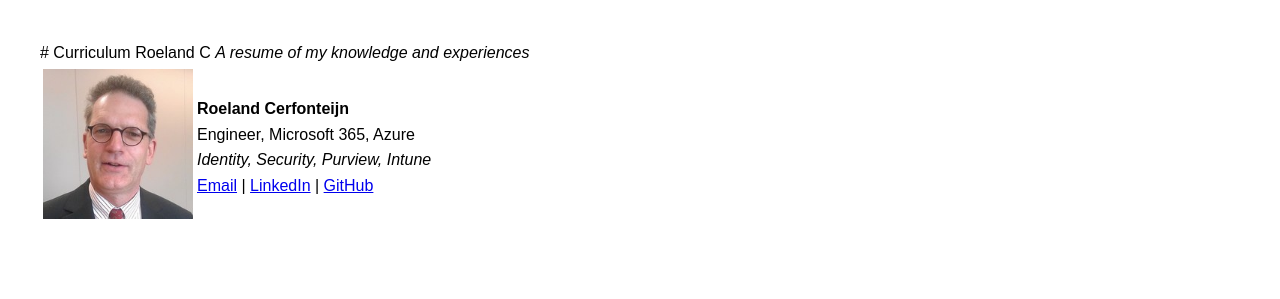
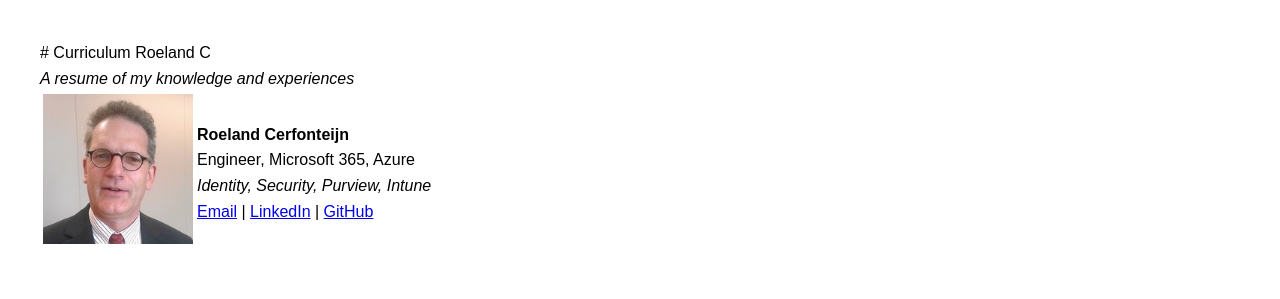
Before and after one commit to NL12143/curriculum, a plain HTML site: page index.html in a window 1280 px wide. Shown: the top 299 px of the page. Drawn offline with Linux system fonts and the light colour scheme.

Commit message:
Update index.html

```diff
--- a/index.html
+++ b/index.html
@@ -12,9 +12,9 @@
 </head>
 <body>
 
-# Curriculum Roeland C
+# Curriculum Roeland C <BR>
 <i>A resume of my knowledge and experiences</i>
-
+<BR>
 <table style="border: none;">
   <tr>
     <td style="border: none;">
@@ -31,8 +31,7 @@
   </tr>
 </table>
 
-<br><br>
-<br><br>
+  <br>
 
   <h1>Roeland Cerfonteijn</h1>
   <p>Email: RoelandC@hotmail.com | <a href="#">LinkedIn</a></p>
@@ -54,7 +53,7 @@
     <p>Experienced in agile sprints using Azure DevOps. Advocates for collaboration and knowledge sharing with business users and operational staff.</p>
   </div>
 
-  <br><br>
+  <br>
 
   <div class="section">
     <h2>Technical Skills</h2>
@@ -83,7 +82,7 @@
 
   <div class="section">
     <h2>Projects Experience</h2>
-
+<br>
     <h3>INFRABEL NV, Brussels (Aug 2024 – Aug 2025)</h3>
     <p><strong>Role:</strong> SharePoint Analyst Consultant</p>
     <ul>
@@ -92,7 +91,7 @@
       <li>Business requirement analysis and Proof of Concept setup</li>
       <li>Flow automation for file tagging based on folder names</li>
     </ul>
-
+  <br>
     <h3>SHARETWO BV, Sittard (Aug 2015 – Aug 2024)</h3>
     <p><strong>Role:</strong> Power Platform Scout</p>
     <ul>
@@ -106,14 +105,14 @@
       </ul>
     </li>
     </ul>
-
+  <br>
     <h3>ATOS, Eindhoven (Dec 1999 – Oct 2014)</h3>
     <p><strong>Role:</strong> Engineer/Consultant Microsoft Technologies</p>
     <ul>
       <li>SharePoint farm design and support for clients like KLM, NXP, ING, Philips</li>
       <li>Migration lead for Eurocontrol</li>
     </ul>
-
+  <br>
     <h3>Electrical Engineer (May 1990 – Dec 1999)</h3>
     <p><strong>Role:</strong> Electrical Engineer</p>
     <ul>
```
